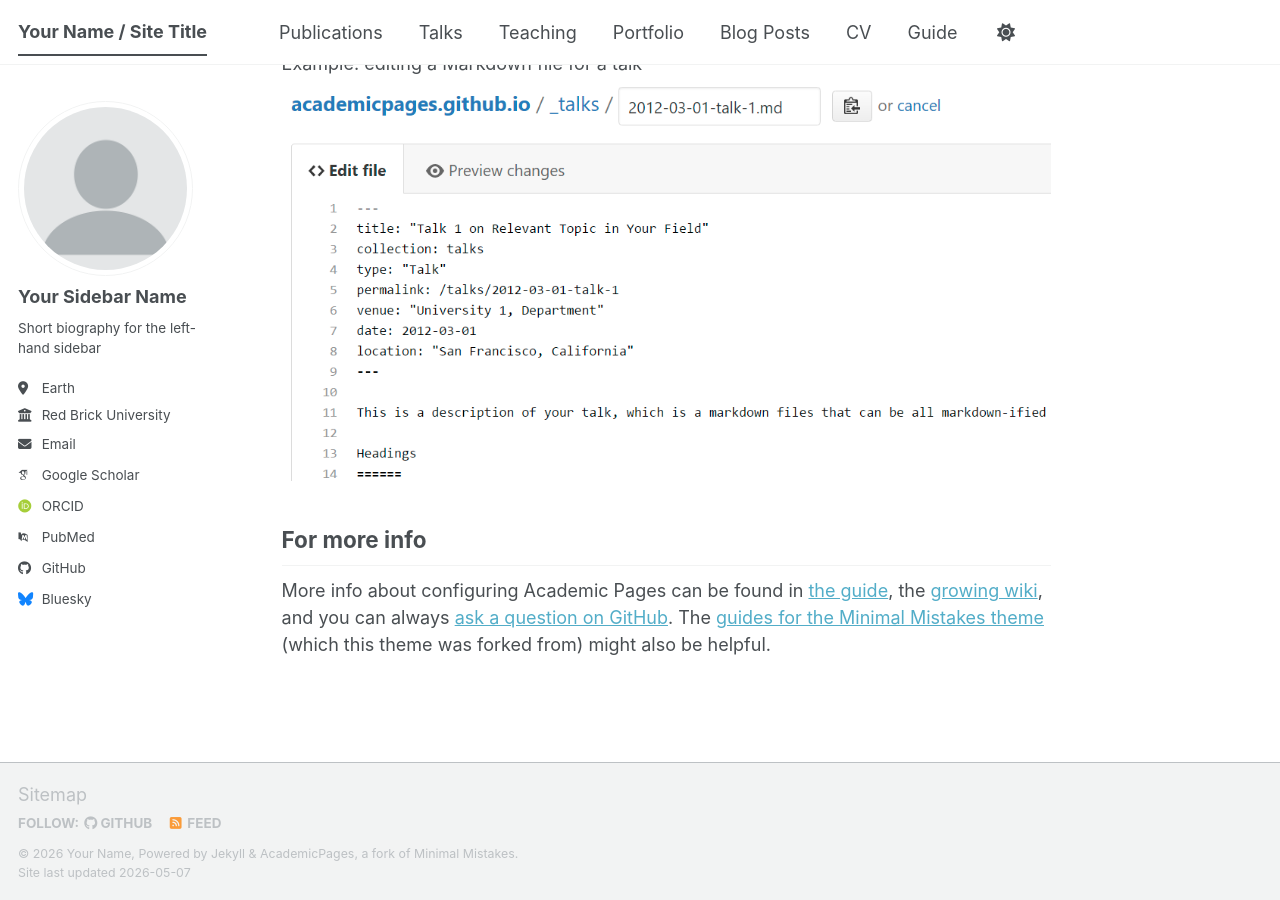
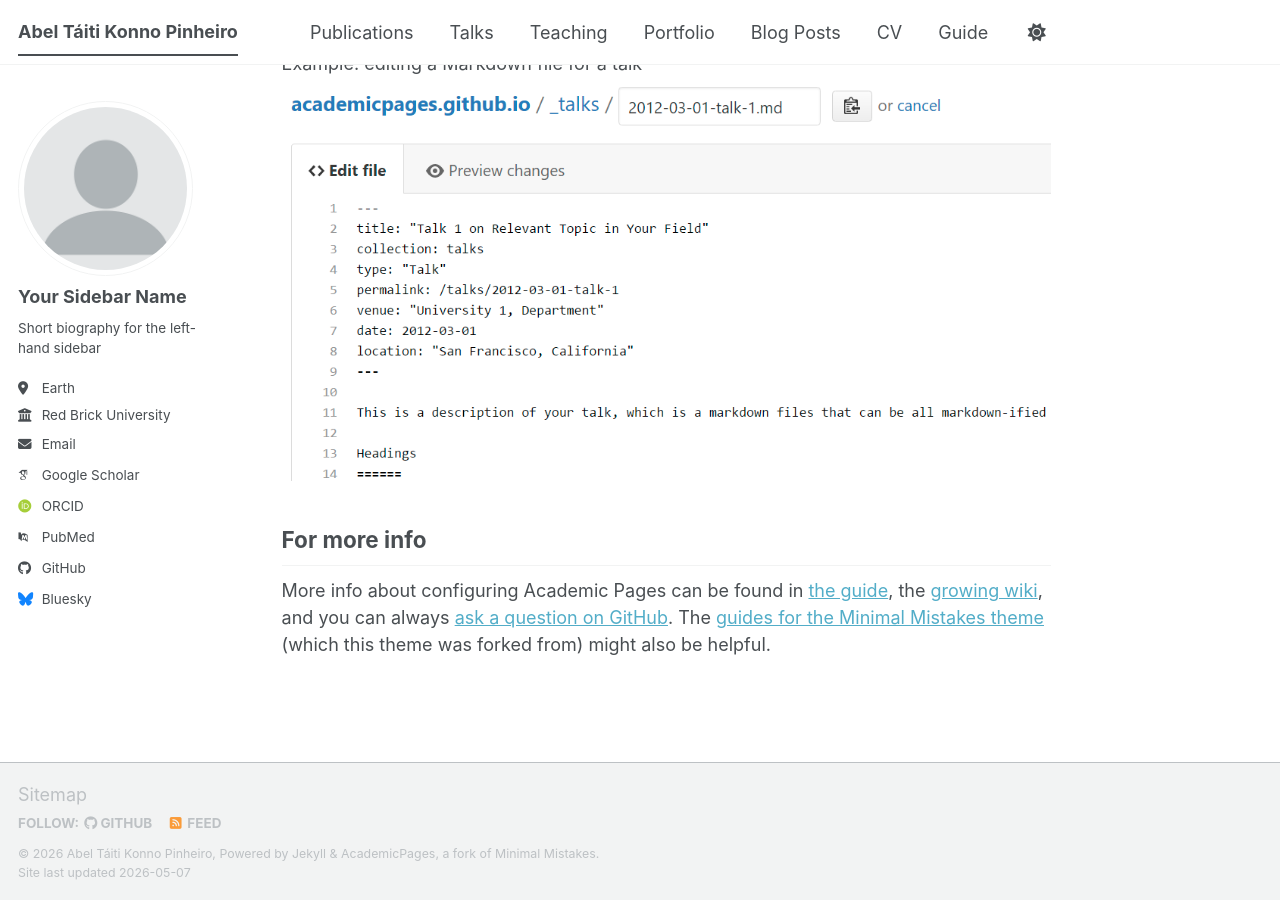
Before and after one commit to abeltaiti/abeltaiti.github.io, a Jekyll site: the page built from _pages/about.md, in a window 1280 px wide and 900 px high, scrolled down 2720 px. Built offline with Jekyll 4.4.1, drawn with Linux system fonts in a browser that asks for light colours; some web fonts are replaced; a script bundle is joined from its source files by our own code; library files that are not in the unit come from our copies.

Commit message:
Update _config.yml

```diff
--- a/_config.yml
+++ b/_config.yml
@@ -9,9 +9,9 @@
 # Basic Site Settings
 locale                   : "en-US"
 site_theme               : "default" # The available themes options are "default", "air", "sunrise", "mint", "dirt" and "contrast"
-title                    : "Your Name / Site Title"
+title                    : "Abel Táiti Konno Pinheiro"
 title_separator          : "-"
-name                     : &name "Your Name"
+name                     : &name "Abel Táiti Konno Pinheiro"
 description              : &description "Your Name's academic portfolio"   # Update this with a general description of your site, this is the default if not overridden by a page
 url                      : https://academicpages.github.io # The base hostname & protocol for your site e.g. "https://[your GitHub username].github.io",
                                                            # or if you already have some other page hosted on Github then use "https://[your GitHub username].github.io/[Your Repo Name]"
```
